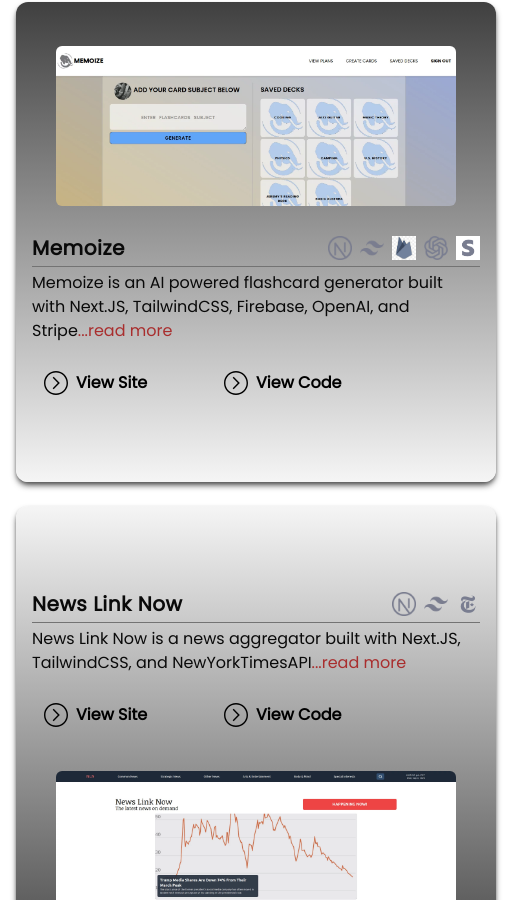
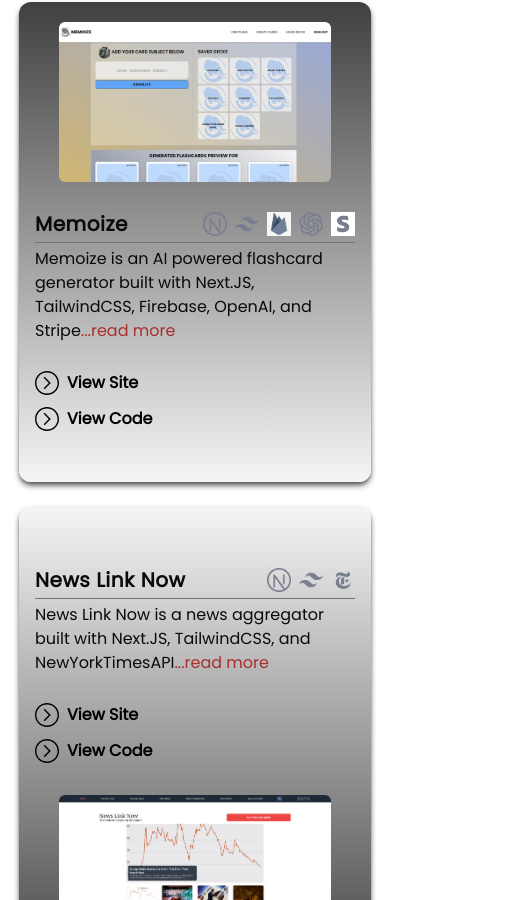
Before and after one commit to wlowrimore/fall-2024-pf, a Next.js app: page / in a window 390 px wide. Shown: the part 2684-3584 px from the top of the page, 512 px wide, since content can reach past the window. Built offline with nearby package versions, Linux system fonts and the light colour scheme; no server answers.

Commit message:
corrects width, padding and margins for project section

```diff
--- a/src/app/components/project-components/ProjectDetails.tsx
+++ b/src/app/components/project-components/ProjectDetails.tsx
@@ -49,7 +49,7 @@
   return (
     <div
       ref={containerRef}
-      className="relative max-w-[38rem] max-h-[70rem] p-4 flex flex-col overflow-y-auto justify-center"
+      className="relative max-w-[24rem] lg:max-w-[38rem] max-h-[70rem] p-4 flex flex-col md:overflow-y-auto justify-center"
     >
       <div className="flex items-center  border-b border-neutral-500 pt-3 pb-1">
         <div className="flex items-center justify-between w-full">
@@ -76,12 +76,12 @@
           </span>
         </p>
       </div>
-      <section className="w-[28rem] flex items-center md:text-xl font-bold py-4">
+      <section className="w-[28rem] flex flex-col md:flex-row items-start md:items-center md:text-xl font-bold py-4">
         <Link
           href={project.liveUrl}
           target="_blank"
           rel="noopener noreferrer"
-          className="w-[12rem] flex items-center p-3 rounded-full gap-2 hover:bg-neutral-300 transition duration-200"
+          className="w-[12rem] flex items-center py-3 md:p-3 rounded-full gap-2 hover:bg-neutral-300 transition duration-200"
         >
           {isSmallScreen ? (
             <TfiArrowCircleRight size={24} />
--- a/src/app/components/project-components/Projects.tsx
+++ b/src/app/components/project-components/Projects.tsx
@@ -34,7 +34,7 @@
   return (
     <main
       id="projects"
-      className="rounded-2xl max-w-[50rem]  md:max-w-[80rem] flex flex-col justify-center items-center mx-auto px-4 pt-24"
+      className="rounded-2xl w-[24rem] md:w-[80rem] md:-ml-[15rem] flex flex-col justify-center md:justify-start mx-auto px-4 pt-24"
     >
       <Fade cascade damping={0.5} direction="left" triggerOnce>
         <div className="w-full">
@@ -45,7 +45,7 @@
       </Fade>
 
       {/* Featured Projects */}
-      <section className="max-w-[78rem] md:w-[78rem] pt-4">
+      <section className="w-[24rem] pr-8 md:pr-0 md:w-[80rem] lg:w-[78rem] pt-4">
         <Fade cascade damping={0.5} direction="up" triggerOnce>
           <div className="flex flex-col gap-6 lg:gap-12 md:py-3 justify-items-center">
             {projects.length > 0 &&
```
